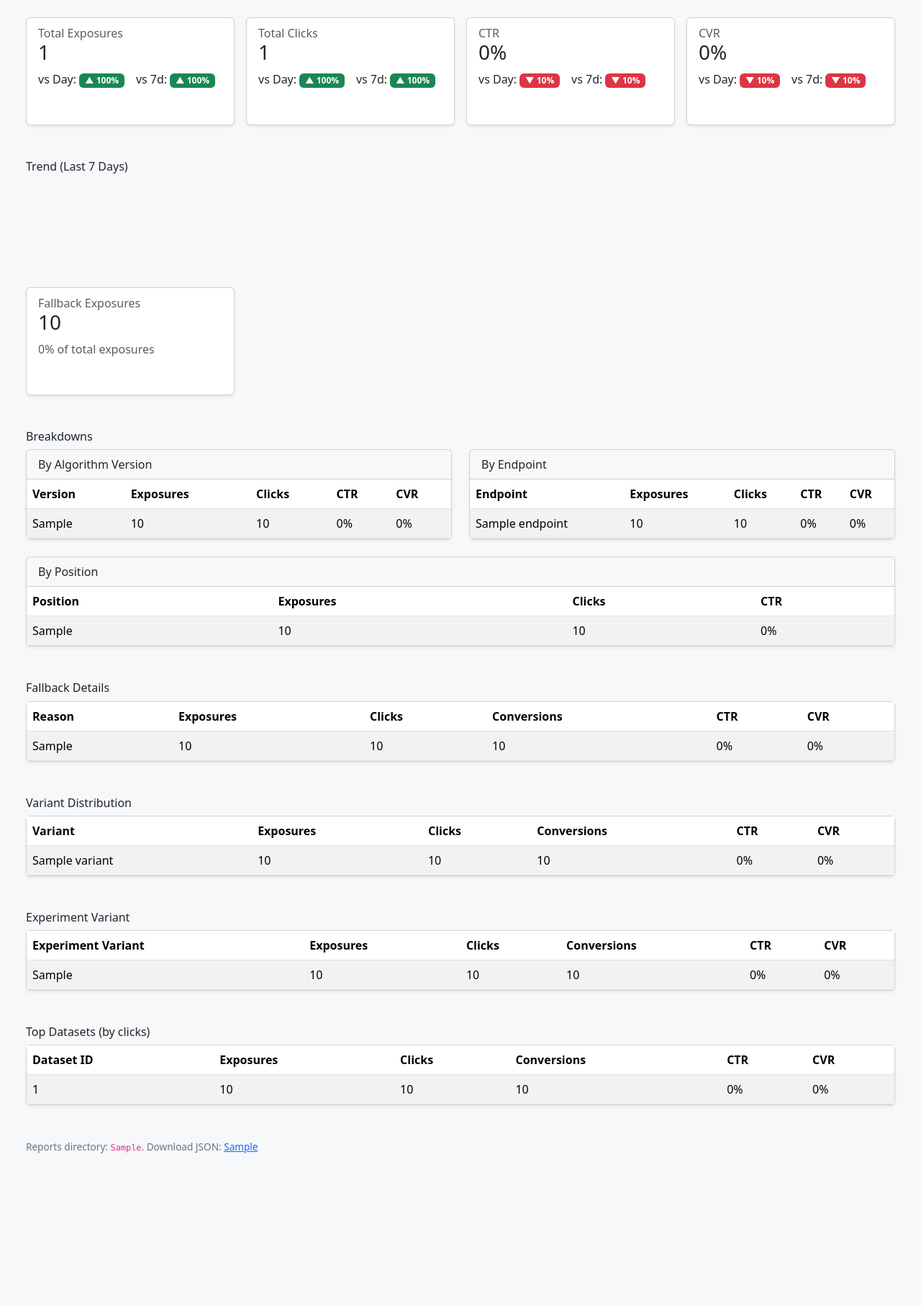
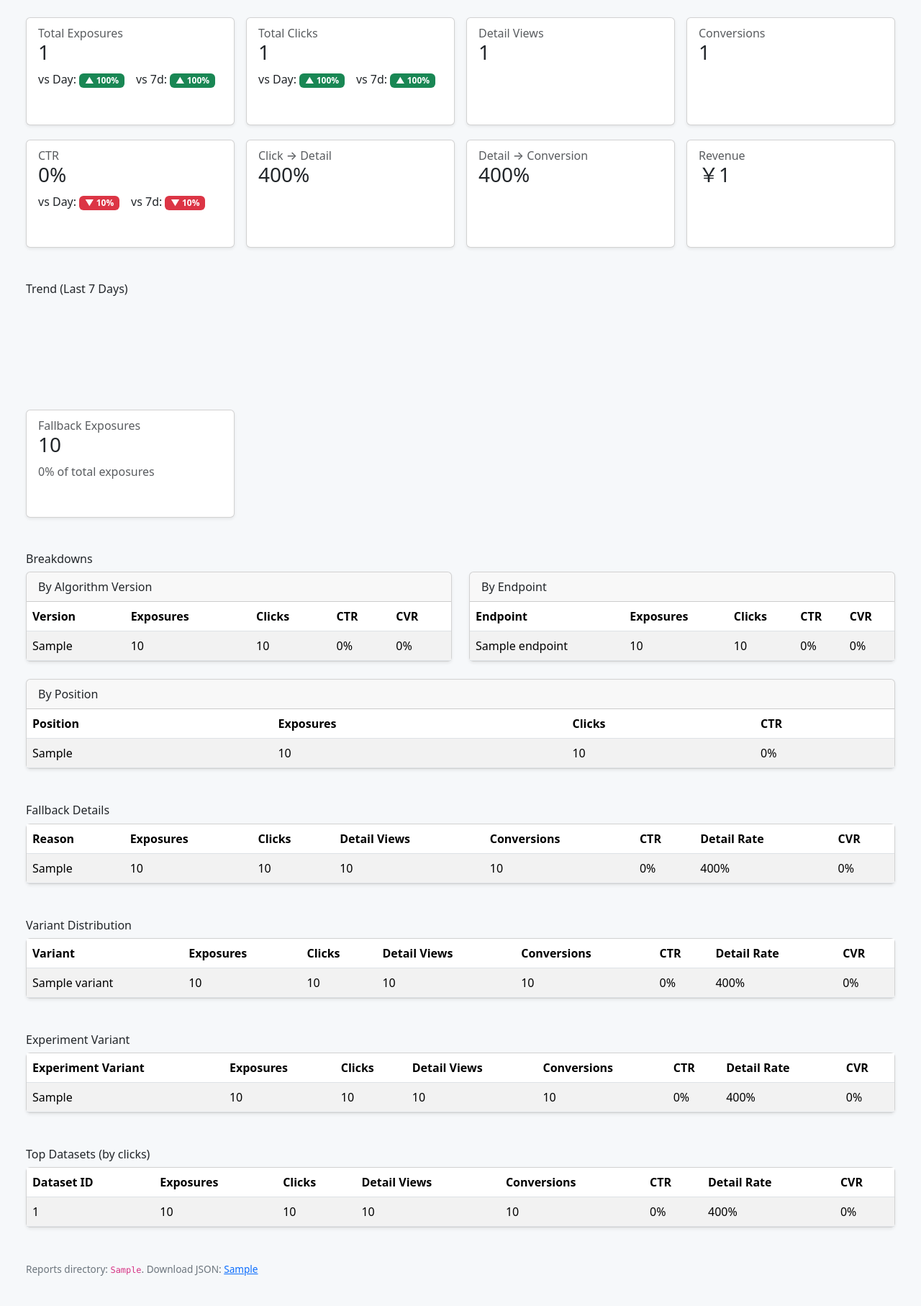
Before and after one commit to matic0209/recommendation-system, a Flask app: template report_viewer/templates/report.html in a window 1280 px wide. Shown: the part 86-1900 px from the top of the page at 72% size. Before the commit the page ends 1688 px from the top, so only its background shows below. Run offline with Flask 3, Linux system fonts and the light colour scheme; the template is opened without the code that fills it: most values are stand-ins (such as "Sample title", 1, 10 or a date in 2020); parts of the project's set-up code (start-up, migrations or seed data) failed here and were passed over.

Commit message:
Add detail-view funnel metrics to daily report and viewer

```diff
--- a/report_viewer/templates/report.html
+++ b/report_viewer/templates/report.html
@@ -99,6 +99,24 @@
           <div class="col-lg-3 col-md-6">
             <div class="card metric-card shadow-sm">
               <div class="card-body">
+                <h6 class="card-subtitle text-muted">Detail Views</h6>
+                <h3 class="card-title">{{ summary.total_detail_views | default(0) | int }}</h3>
+              </div>
+            </div>
+          </div>
+          <div class="col-lg-3 col-md-6">
+            <div class="card metric-card shadow-sm">
+              <div class="card-body">
+                <h6 class="card-subtitle text-muted">Conversions</h6>
+                <h3 class="card-title">{{ summary.total_conversions | default(0) | int }}</h3>
+              </div>
+            </div>
+          </div>
+        </div>
+        <div class="row g-3 mt-1">
+          <div class="col-lg-3 col-md-6">
+            <div class="card metric-card shadow-sm">
+              <div class="card-body">
                 <h6 class="card-subtitle text-muted">CTR</h6>
                 <h3 class="card-title">{{ (summary.overall_ctr or 0) * 100 | round(2) }}%</h3>
                 <div class="d-flex gap-3">
@@ -111,12 +129,24 @@
           <div class="col-lg-3 col-md-6">
             <div class="card metric-card shadow-sm">
               <div class="card-body">
-                <h6 class="card-subtitle text-muted">CVR</h6>
-                <h3 class="card-title">{{ (summary.overall_cvr or 0) * 100 | round(2) }}%</h3>
-                <div class="d-flex gap-3">
-                  <div>vs Day: {{ delta_badge(delta_prev.overall_cvr) }}</div>
-                  <div>vs 7d: {{ delta_badge(delta_avg.overall_cvr) }}</div>
-                </div>
+                <h6 class="card-subtitle text-muted">Click → Detail</h6>
+                <h3 class="card-title">{{ (summary.overall_detail_rate or 0) * 100 | round(2) }}%</h3>
+              </div>
+            </div>
+          </div>
+          <div class="col-lg-3 col-md-6">
+            <div class="card metric-card shadow-sm">
+              <div class="card-body">
+                <h6 class="card-subtitle text-muted">Detail → Conversion</h6>
+                <h3 class="card-title">{{ (summary.overall_detail_to_conversion_rate or 0) * 100 | round(2) }}%</h3>
+              </div>
+            </div>
+          </div>
+          <div class="col-lg-3 col-md-6">
+            <div class="card metric-card shadow-sm">
+              <div class="card-body">
+                <h6 class="card-subtitle text-muted">Revenue</h6>
+                <h3 class="card-title">￥{{ summary.total_revenue | round(2) }}</h3>
               </div>
             </div>
           </div>
@@ -260,8 +290,10 @@
                     <th>Reason</th>
                     <th>Exposures</th>
                     <th>Clicks</th>
+                    <th>Detail Views</th>
                     <th>Conversions</th>
                     <th>CTR</th>
+                    <th>Detail Rate</th>
                     <th>CVR</th>
                   </tr>
                 </thead>
@@ -271,8 +303,10 @@
                       <td>{{ row.degrade_reason or "unknown" }}</td>
                       <td>{{ row.exposures | int }}</td>
                       <td>{{ row.clicks | int }}</td>
+                      <td>{{ row.detail_views | int }}</td>
                       <td>{{ row.conversions | int }}</td>
                       <td>{{ (row.ctr or 0) * 100 | round(2) }}%</td>
+                      <td>{{ (row.detail_rate or 0) * 100 | round(2) }}%</td>
                       <td>{{ (row.cvr or 0) * 100 | round(2) }}%</td>
                     </tr>
                   {% else %}
@@ -296,8 +330,10 @@
                     <th>Variant</th>
                     <th>Exposures</th>
                     <th>Clicks</th>
+                    <th>Detail Views</th>
                     <th>Conversions</th>
                     <th>CTR</th>
+                    <th>Detail Rate</th>
                     <th>CVR</th>
                   </tr>
                 </thead>
@@ -307,8 +343,10 @@
                       <td>{{ row.variant or "default" }}</td>
                       <td>{{ row.exposures | int }}</td>
                       <td>{{ row.clicks | int }}</td>
+                      <td>{{ row.detail_views | int }}</td>
                       <td>{{ row.conversions | int }}</td>
                       <td>{{ (row.ctr or 0) * 100 | round(2) }}%</td>
+                      <td>{{ (row.detail_rate or 0) * 100 | round(2) }}%</td>
                       <td>{{ (row.cvr or 0) * 100 | round(2) }}%</td>
                     </tr>
                   {% else %}
@@ -332,8 +370,10 @@
                     <th>Experiment Variant</th>
                     <th>Exposures</th>
                     <th>Clicks</th>
+                    <th>Detail Views</th>
                     <th>Conversions</th>
                     <th>CTR</th>
+                    <th>Detail Rate</th>
                     <th>CVR</th>
                   </tr>
                 </thead>
@@ -343,8 +383,10 @@
                       <td>{{ row.experiment_variant or "control" }}</td>
                       <td>{{ row.exposures | int }}</td>
                       <td>{{ row.clicks | int }}</td>
+                      <td>{{ row.detail_views | int }}</td>
                       <td>{{ row.conversions | int }}</td>
                       <td>{{ (row.ctr or 0) * 100 | round(2) }}%</td>
+                      <td>{{ (row.detail_rate or 0) * 100 | round(2) }}%</td>
                       <td>{{ (row.cvr or 0) * 100 | round(2) }}%</td>
                     </tr>
                   {% else %}
@@ -369,8 +411,10 @@
                     <th>Dataset ID</th>
                     <th>Exposures</th>
                     <th>Clicks</th>
+                    <th>Detail Views</th>
                     <th>Conversions</th>
                     <th>CTR</th>
+                    <th>Detail Rate</th>
                     <th>CVR</th>
                   </tr>
                 </thead>
@@ -380,8 +424,10 @@
                       <td>{{ row.dataset_id }}</td>
                       <td>{{ row.exposures | int }}</td>
                       <td>{{ row.clicks | int }}</td>
+                      <td>{{ row.detail_views | int }}</td>
                       <td>{{ row.conversions | int }}</td>
                       <td>{{ (row.ctr or 0) * 100 | round(2) }}%</td>
+                      <td>{{ (row.detail_rate or 0) * 100 | round(2) }}%</td>
                       <td>{{ (row.cvr or 0) * 100 | round(2) }}%</td>
                     </tr>
                   {% else %}
@@ -414,6 +460,9 @@
 
         const labels = data.map(item => item.date);
         const exposures = data.map(item => item.total_exposures || 0);
+        const clicks = data.map(item => item.total_clicks || 0);
+        const detailViews = data.map(item => item.total_detail_views || 0);
+        const conversions = data.map(item => item.total_conversions || 0);
         const ctr = data.map(item => (item.overall_ctr || 0) * 100);
         const cvr = data.map(item => (item.overall_cvr || 0) * 100);
 
@@ -429,6 +478,33 @@
                 data: exposures,
                 borderColor: '#0d6efd',
                 backgroundColor: 'rgba(13, 110, 253, 0.15)',
+                yAxisID: 'y',
+                fill: true,
+                tension: 0.25,
+              },
+              {
+                label: 'Clicks',
+                data: clicks,
+                borderColor: '#6f42c1',
+                backgroundColor: 'rgba(111, 66, 193, 0.15)',
+                yAxisID: 'y',
+                fill: true,
+                tension: 0.25,
+              },
+              {
+                label: 'Detail Views',
+                data: detailViews,
+                borderColor: '#20c997',
+                backgroundColor: 'rgba(32, 201, 151, 0.15)',
+                yAxisID: 'y',
+                fill: true,
+                tension: 0.25,
+              },
+              {
+                label: 'Conversions',
+                data: conversions,
+                borderColor: '#fd7e14',
+                backgroundColor: 'rgba(253, 126, 20, 0.15)',
                 yAxisID: 'y',
                 fill: true,
                 tension: 0.25,
```
Also changed, not shown: pipeline/daily_report.py (+87 -2 lines).
